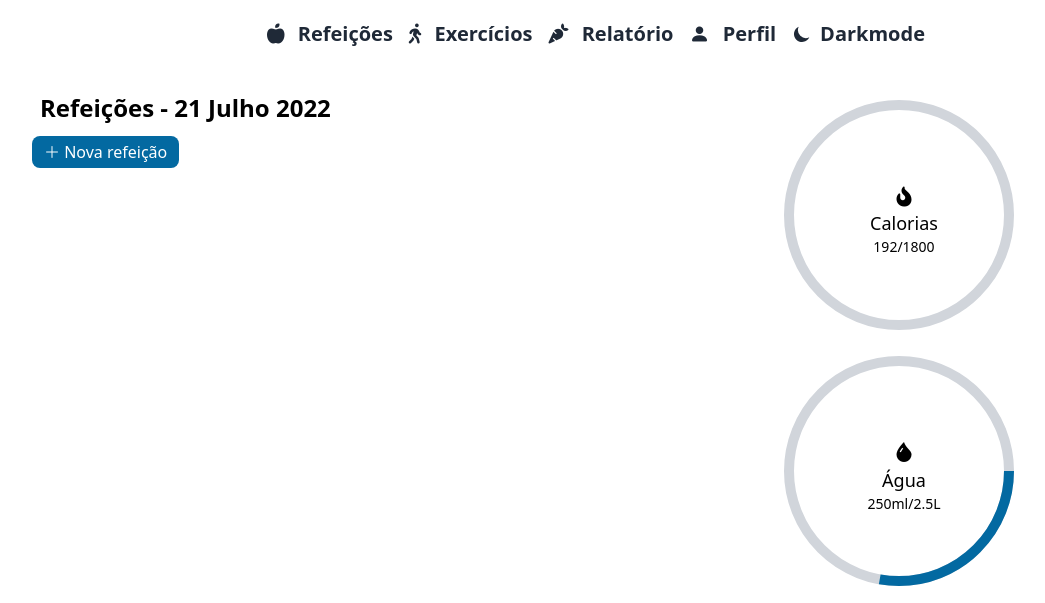
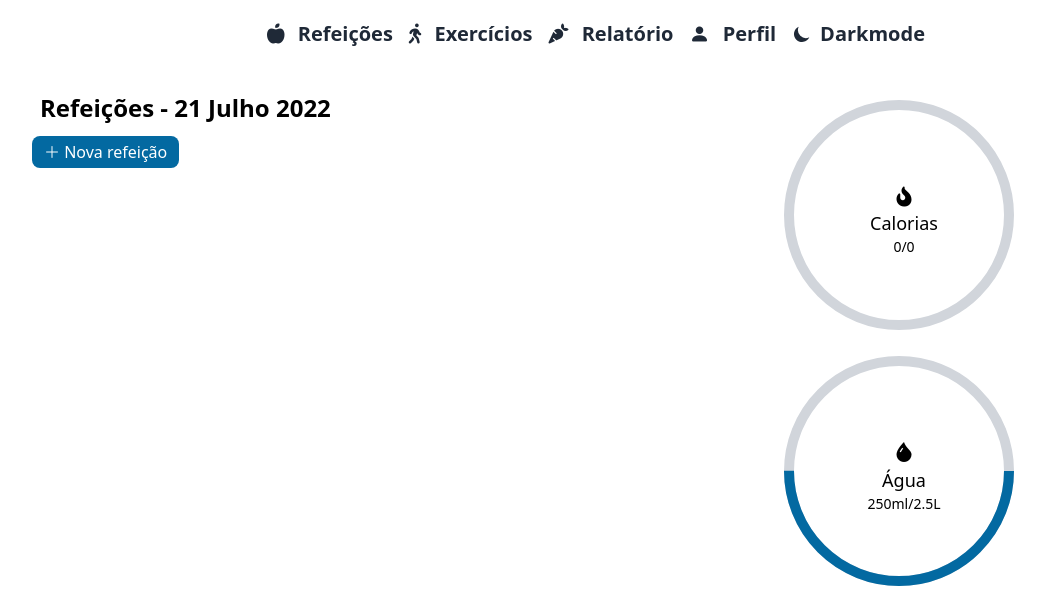
Before and after one commit to gabrielustosa/calories, a Django app: page / in a window 1280 px wide. Shown: the part 81-684 px from the top of the page, without its empty margins (44-1089 px from the left). Run offline with Django 4.2, Linux system fonts and the light colour scheme; the visitor is signed in with stand-in values (Sample User, id 1); data that the repository does not hold is empty; some libraries are stand-ins or nearby versions.

Commit message:
FEAT[USER]: Adicionando auto calorie count

```diff
--- a/calories/apps/user/models.py
+++ b/calories/apps/user/models.py
@@ -1,6 +1,8 @@
 from django.contrib.auth.models import AbstractUser, BaseUserManager
 from django.utils.translation import gettext_lazy as _
 from django.db import models
+
+from utils.utils import get_age
 
 
 class UserManager(BaseUserManager):
@@ -12,6 +14,16 @@ class UserManager(BaseUserManager):
         email = self.normalize_email(email)
         user = self.model(email=email, username=email, **extra_fields)
         user.set_password(password)
+
+        weight = extra_fields['weight']
+        height = extra_fields['height']
+        age = get_age(extra_fields['birthday'])
+
+        if extra_fields['sex'] == 'M':
+            user.max_calories = (13.75 * weight) + (5 * height) - (6.76 * age) + 66.5
+        elif extra_fields['sex'] == 'F':
+            user.max_calories = (9.56 * weight) + (1.85 * height) - (4.68 * age) + 665
+
         user.save(using=self.db)
         return user
 
@@ -33,16 +45,22 @@ class UserManager(BaseUserManager):
 
 
 class User(AbstractUser):
-    email = models.EmailField(
-        _('E-mail'),
-        unique=True
-    )
+    email = models.EmailField(_('E-mail'), unique=True)
     name = models.CharField(_('Name'), max_length=150)
     is_staff = models.BooleanField(_('Staff'), default=False)
+    height = models.PositiveIntegerField(_('Altura em cm'))
+    weight = models.IntegerField(_('Peso em kg'))
+    birthday = models.DateField()
+    max_calories = models.PositiveIntegerField(_('Meta de calorias'), default=0)
+    sex = models.CharField(max_length=2, choices=[
+        ('M', _('MASCULINO')),
+        ('F', _('FEMININO')),
+    ])
+
     objects = UserManager()
 
     USERNAME_FIELD = 'email'
-    REQUIRED_FIELDS = ['name', ]
+    REQUIRED_FIELDS = ['name', 'height', 'weight', 'birthday', 'sex']
 
     def get_url_profile(self):
         name_parts = self.name.split(' ')
--- a/templates/calorie/home.html
+++ b/templates/calorie/home.html
@@ -85,7 +85,7 @@
                 <div class="centered flex flex-col text-center dark:text-white">
                     <i class="fa-solid fa-fire-flame-curved fa-lg py-3"></i>
                     <span class="text-lg font-medium">Calorias</span>
-                    <span class="text-sm">192/1800</span>
+                    <span id="text-calorie" class="text-sm">192/1800</span>
                 </div>
             </div>
             <div class="relative">
@@ -119,7 +119,7 @@
 
 {% block javascript %}
     <script>
-        function setProgress(element, percent) {
+        function setProgress(element, percent, total) {
             let circle = document.querySelector(element);
             let radius = circle.r.baseVal.value;
             let circumference = radius * 2 * Math.PI;
@@ -128,12 +128,18 @@
             circle.style.strokeDashoffset = `${circumference}`;
 
 
-            let total = 1800
             circle.style.strokeDashoffset = circumference - percent / total * circumference;
         }
 
-        setProgress('#calorie-circle', parseInt('{{ total_calories }}'));
-        setProgress('#water-circle', 500)
+        function setProgressText(element, current, total) {
+            let text_element = document.querySelector(element);
+            text_element.innerText = `${current}/${total}`
+        }
+
+        setProgress('#calorie-circle', {{ total_calories|floatformat:'0' }}, {{ user.max_calories }});
+        setProgress('#water-circle', 500, 1000)
+
+        setProgressText('#text-calorie', {{ total_calories|floatformat:'0' }}, {{ user.max_calories }})
     </script>
     <script>
         htmx.ajax('GET', '{% url 'calorie:meal_view' %}', '#content')
--- /dev/null
+++ b/utils/utils.py
@@ -0,0 +1,6 @@
+from datetime import date
+
+
+def get_age(birthdate):
+    today = date.today()
+    return today.year - birthdate.year - ((today.month, today.day) < (birthdate.month, birthdate.day))
```
Also changed, not shown: calories/apps/calorie/migrations/0001_initial.py (added), calories/apps/calorie/migrations/0002_initial.py (added), calories/apps/user/migrations/0001_initial.py.
